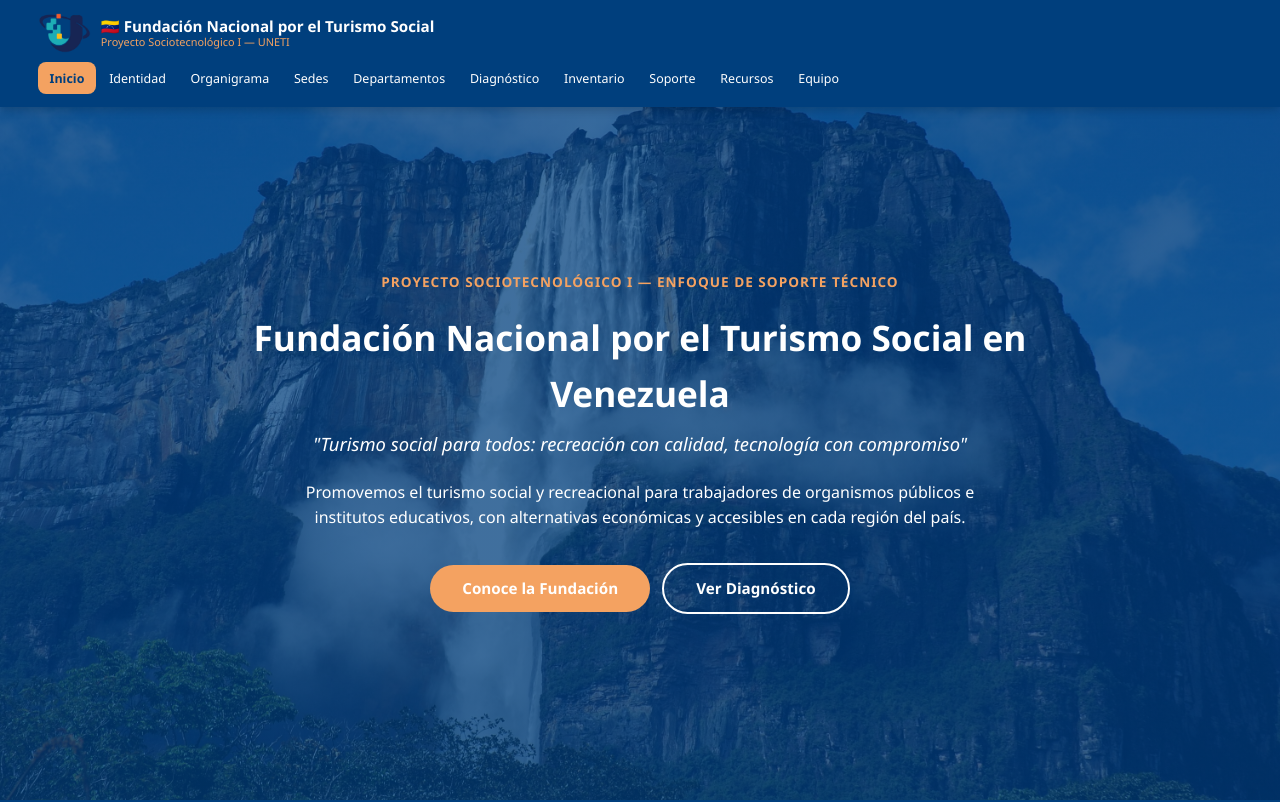
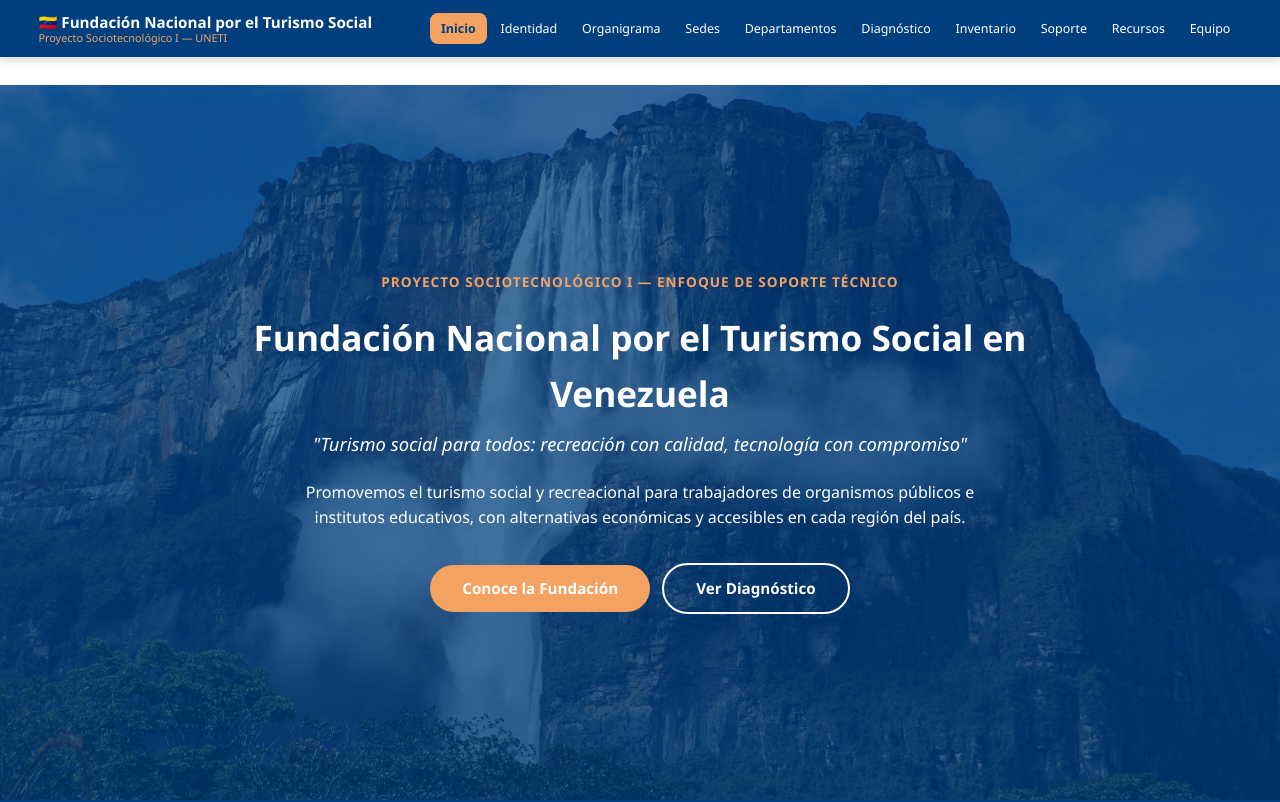
Before and after one commit to conociendovenezuela/naomi, a plain HTML site: page index.html in a window 1280 px wide. Shown: the top 802 px of the page. Drawn offline with Linux system fonts and the light colour scheme.

Commit message:
Refactor logo section in index.html
Removed image from logo div and adjusted styling.

```diff
--- a/index.html
+++ b/index.html
@@ -9,12 +9,9 @@
 <body>
 
 <header>
-  <div class="logo" style="display:flex; align-items:center; gap:10px;" onclick="mostrarPestana('inicio')">
-    <img src="assets/img/logo-uneti.png" alt="Logo UNETI" style="height:40px; width:auto;">
-    <div>
-      🇻🇪 Fundación Nacional por el Turismo Social
-      <small>Proyecto Sociotecnológico I — UNETI</small>
-    </div>
+  <div class="logo" onclick="mostrarPestana('inicio')">
+    🇻🇪 Fundación Nacional por el Turismo Social
+    <small>Proyecto Sociotecnológico I — UNETI</small>
   </div>
   <nav id="menu">
     <button class="activo" onclick="mostrarPestana('inicio', this)">Inicio</button>
```
